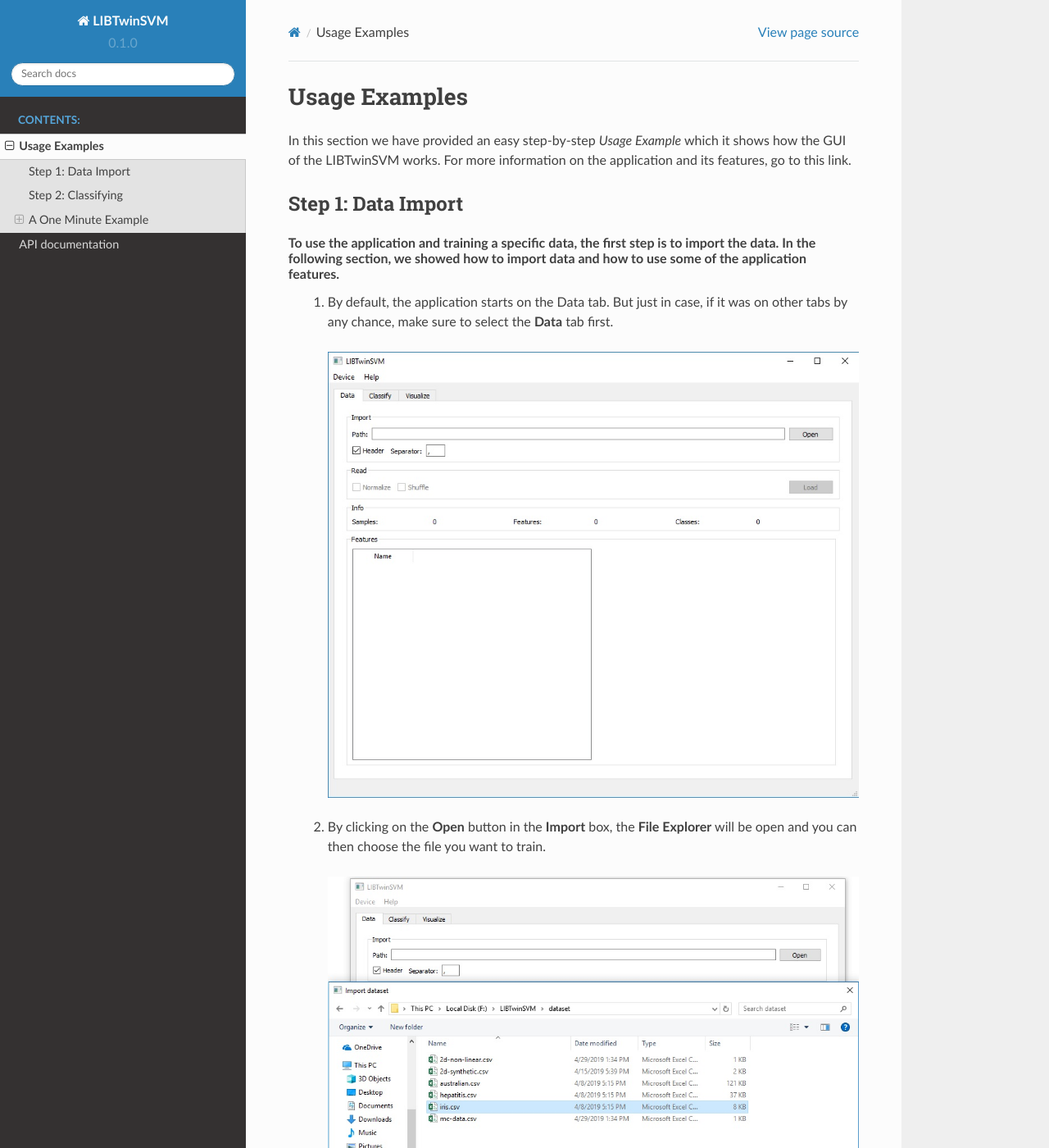
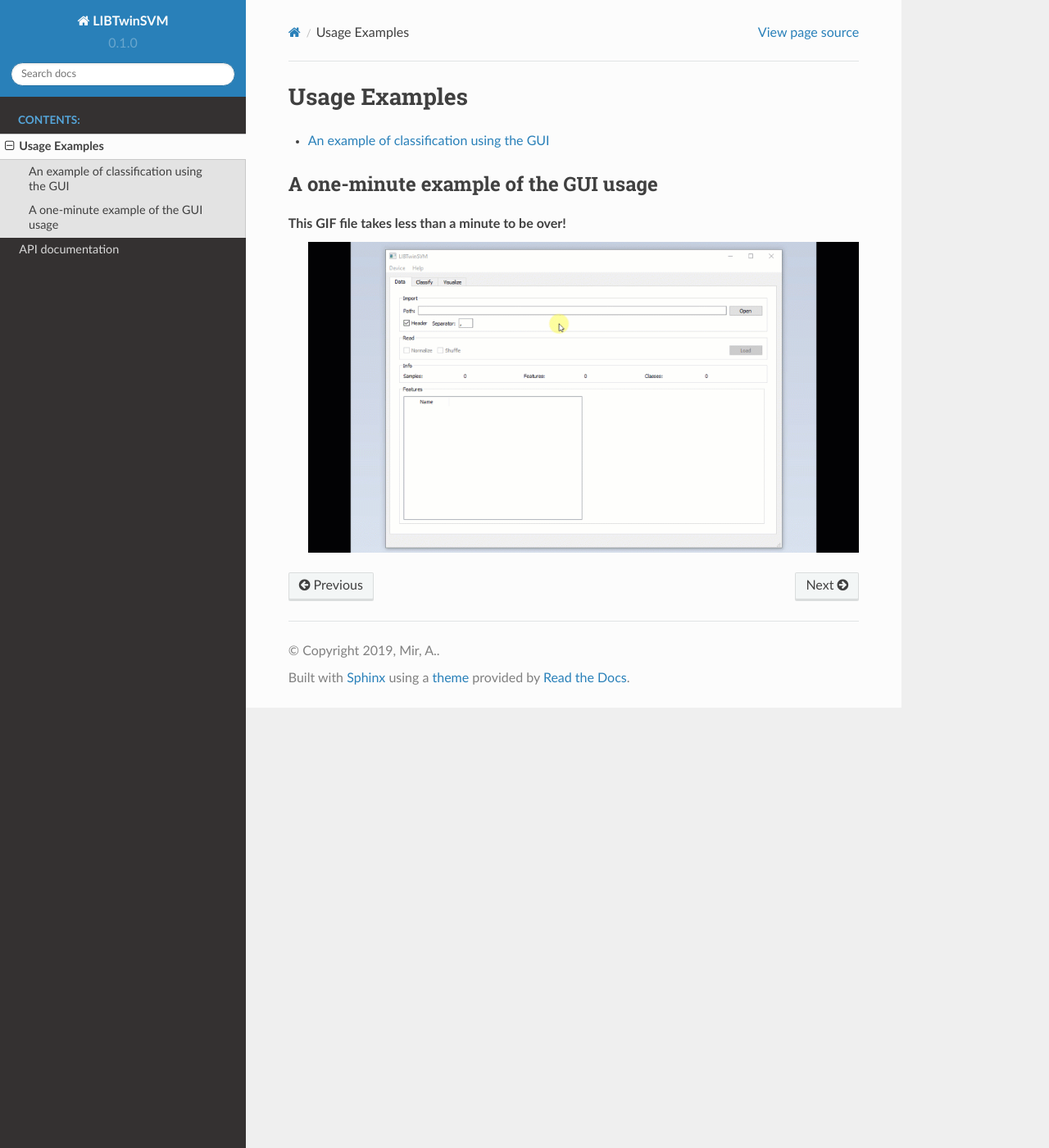
Before and after one commit to mir-am/LIBTwinSVM, a Sphinx documentation site: the page built from docs/source/examples/index.rst, in a window 1280 px wide and 1400 px high. Shown: the whole window at 82% size. Built offline with Sphinx 7.4.7 and the Read the Docs theme 2.0.0, drawn with Linux system fonts in a browser that asks for light colours; some of the changed text lies outside the part shown.

Commit message:
Updated the GUI usage example in docs.

```diff
--- a/docs/source/examples/index.rst
+++ b/docs/source/examples/index.rst
@@ -1,43 +1,13 @@
 Usage Examples
 ==============
-In this section we have provided an easy step-by-step *Usage Example* which it shows how the GUI of the LIBTwinSVM works.
-For more information on the application and its features, go to this link.
-
---------------------
- Step 1: Data Import
---------------------
-To use the application and training a specific data, the first step is to import the data. In the following section, we showed how to import data and how to use some of the application features.
- 1. By default, the application starts on the Data tab. But just in case, if it was on other tabs by any chance, make sure to select the **Data** tab first.
-  .. image:: images/1.jpg
- 2. By clicking on the **Open** button in the **Import** box, the **File Explorer** will be open and you can then choose the file you want to train.
-  .. image:: images/2.jpg
- 3. You can choose the file content separator if it is other than **comma**.
- 4. In **Read** box in **Data** tab,  you can choose how your data be processed by the application. You can choose to **Normalize** or to **Shuffle** the data.
- 5. Then click on **Load** Button, and your data will be imported and also displayed in the feature box.
-  .. image:: images/3.jpg
-
---------------------
- Step 2: Classifying
---------------------
-For this section, the data must be already imported and you are going to see how **Classify** tab works.
- 1. Switch the tabs to **Classify** tab.
-  .. image:: images/4.jpg
- 2. Now you have a bunch of options to choose such as **Classifiers**, **Kernel** type, **Evaluation** Method and **Hyper Parameters**.
- you can choose one of them, or leave them with their default values and just go to the next step.
- 3. There is a save result box on that page. Before starting the training, you have to select a location so the application saves the final results for us. You can also check the **Log FIle** if you need the application logs.
-  .. image:: images/5.jpg
- 4. Now It is time to *Classify*. By Clicking on the **Run!** button, you will see a **Confirmation** message, pops up on the screen just to check if everything is exactly the way you had set before training.
-  .. image:: images/6.jpg
- 5. Click OK if everything is the way you want and it takes a few seconds to several minutes (depends on the data size) to be done!
-  .. image:: images/7.jpg
-
----------------------
- A One Minute Example
----------------------
-This GIF file takes less than a minute to be over!
-  .. image:: images/GUI.gif
 
 .. toctree::
    :maxdepth: 1
 
    gui
+
+--------------------------------------
+ A one-minute example of the GUI usage
+--------------------------------------
+This GIF file takes less than a minute to be over!
+  .. image:: images/GUI.gif
--- a/docs/source/index.rst
+++ b/docs/source/index.rst
@@ -1,5 +1,5 @@
-LIBTwinSVM: An easy-to-use and fast library for TwinSVMs on CPU and GPU
-=======================================================================
+LIBTwinSVM: An easy-to-use and fast library for TwinSVMs on CPUs and GPUs
+=========================================================================
 This is the `LIBTwinSVM <https://github.com/mir-am/LIBTwinSVM>`_ 's documentation.
 
 .. toctree::
```
Also changed, not shown: docs/source/examples/gui.rst (+32 -2 lines).
